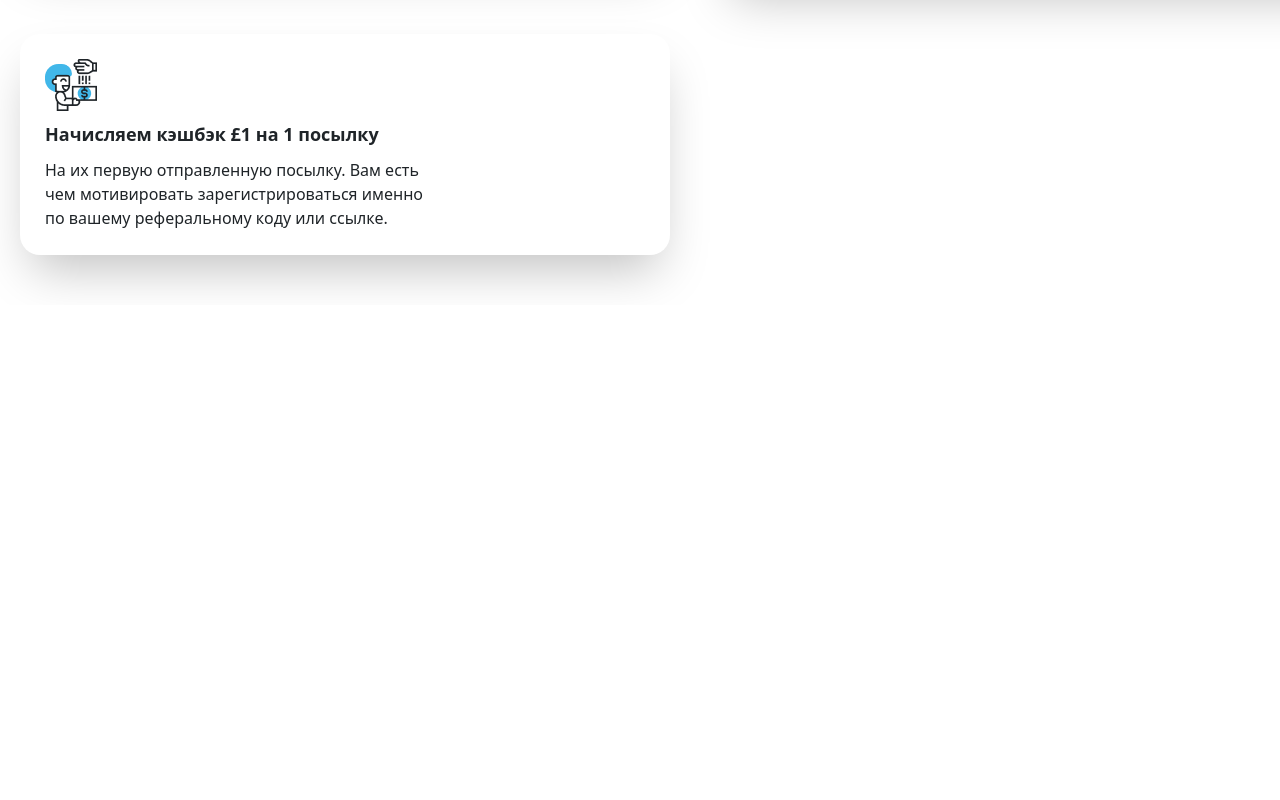
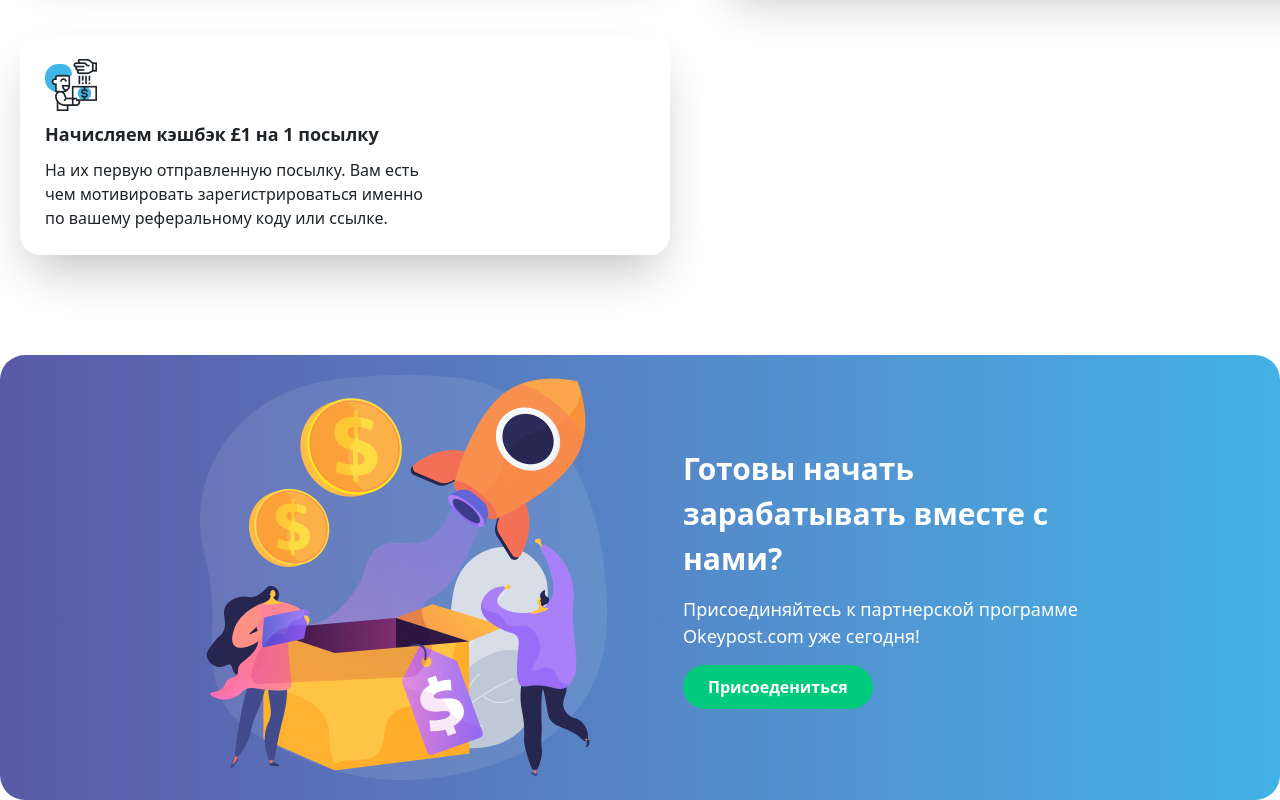
Before and after one commit to rxmnw/HOMEWORK-26-04-26, a website: page src/page4.html in a window 1280 px wide. Shown: the part 1159-1959 px from the top of the page. Before the commit the page ends 1464 px from the top, so only its background shows below. Drawn offline with Linux system fonts and the light colour scheme; files whose address does not match are found by name.

Commit message:
section 3 in page4

```diff
--- a/src/page4.html
+++ b/src/page4.html
@@ -101,7 +101,17 @@
       </section>
 
 
-
+  <section class="max-w-350 m-auto flex flex-col items-start lg:flex-row lg:items-center gap-[50px] lg:gap-[75px] justify-between bg-linear-to-r from-[#595AA8] rounded-[25px] to-[#42B2E6] lg:mt-[50px] p-[20px] lg:px-[200px]" >
+        <img src="Ресурс17.png" alt="" />
+        <aside class="flex flex-col items-start gap-[15px] text-white">
+          <h1 class="text-[30px] font-bold">  Готовы начать зарабатывать вместе с нами?
+          </h1>
+          <p class="text-[18px] font-light">   Присоединяйтесь к партнерской программе Okeypost.com уже сегодня!
+          </p>
+          <button   class="text-white font-bold p-[10px_25px] rounded-[50px] bg-[#00CB7C]" >   Присоедениться
+          </button>
+        </aside>
+      </section>
 
 </main>
 </body>
```
Also changed, not shown: src/output.css, src/Ресурс17.png (added).
